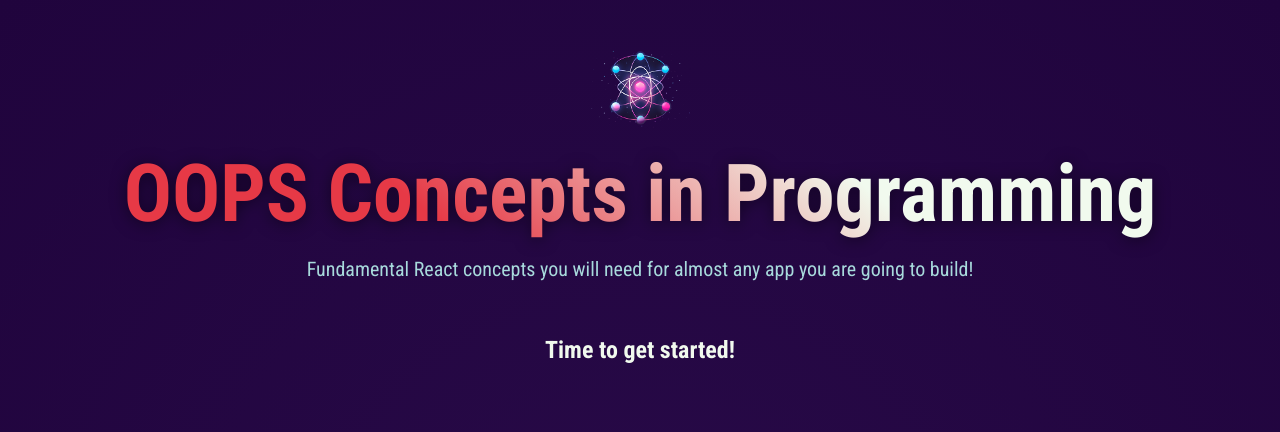
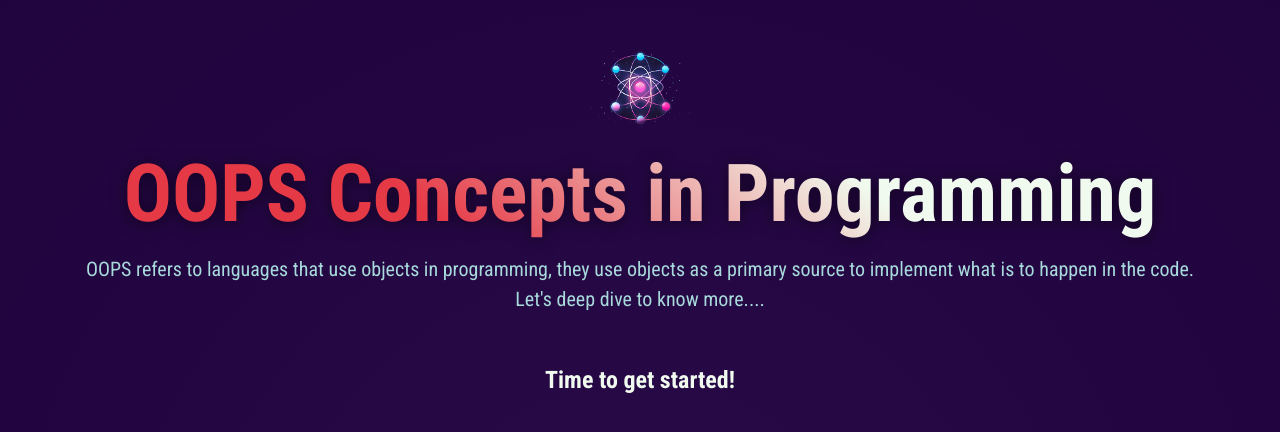
Before and after one commit to Tanushree227/ReactEssentialProject, a React (Vite) app: page / in a window 1280 px wide. Shown: the top 432 px of the page. Built offline with nearby package versions, Linux system fonts and the light colour scheme.

Commit message:
Added contents related to main page.

```diff
--- a/src/App.jsx
+++ b/src/App.jsx
@@ -5,8 +5,8 @@ function App() {
         <img src="src/assets/react-core-concepts.png" alt="Stylized atom" />
         <h1>OOPS Concepts in Programming</h1>
         <p>
-          Fundamental React concepts you will need for almost any app you are
-          going to build!
+          OOPS refers to languages that use objects in programming, they use objects as a primary source to implement what is to happen in the code.
+          <br /> Let's deep dive to know more....
         </p>
       </header>
       <main>
```
